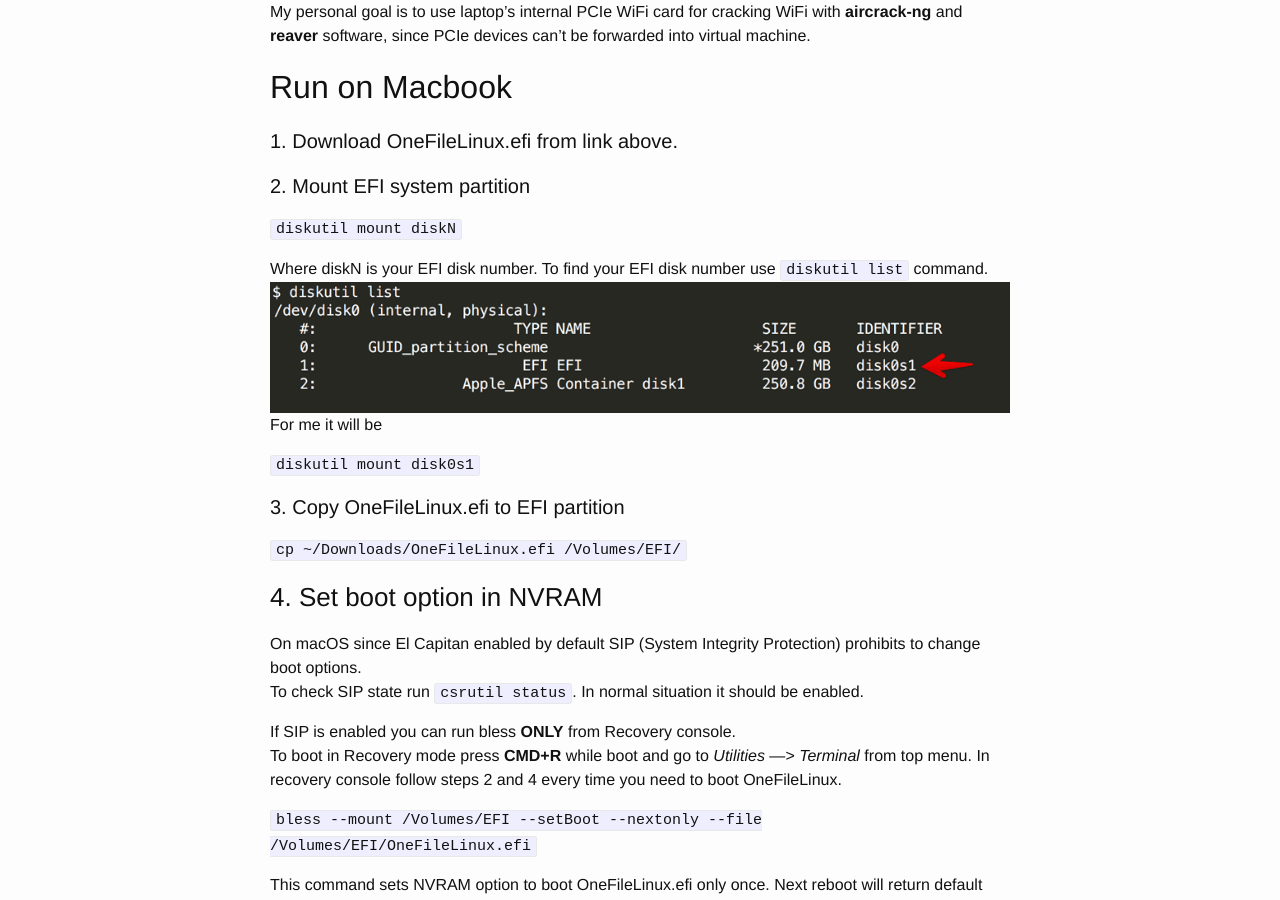
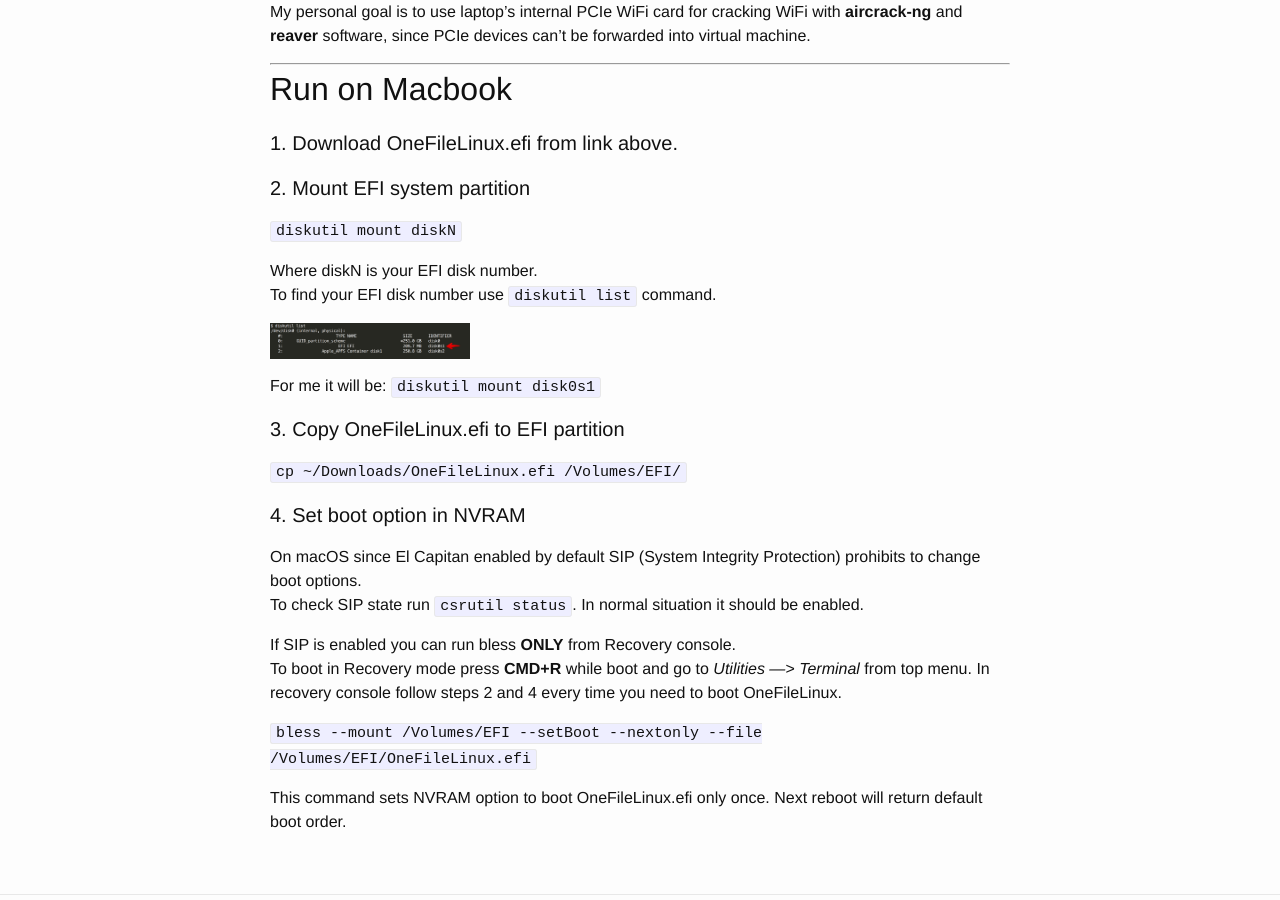
Before and after one commit to zhovner/zhovner.github.com, a Jekyll site: the page built from _posts/2018-03-02-one-file-linux.md, in a window 1280 px wide and 900 px high, scrolled down 1167 px. Built offline with Jekyll 4.4.1, drawn with Linux system fonts in a browser that asks for light colours; comment, search, counter and statistics services are not loaded.

Commit message:
Updated '_posts/2018-03-02-one-file-linux.md' via CloudCannon

```diff
--- a/_posts/2018-03-02-one-file-linux.md
+++ b/_posts/2018-03-02-one-file-linux.md
@@ -30,6 +30,7 @@
 This can be useful when you need Linux on bare metal and can't use USB flash. In comparison with Live USB flash, one file Linux setups permanently in EFI partition and can boot any time later.
 My personal goal is to use laptop's internal PCIe WiFi card for cracking WiFi with <b>aircrack-ng</b> and <b>reaver</b> software, since PCIe devices can't be forwarded into virtual machine.
 
+---
 
 ## Run on Macbook
 
@@ -39,11 +40,12 @@
 
 `diskutil mount diskN`
 
-Where diskN is your EFI disk number. To find your EFI disk number use `diskutil list` command.
-![macOS diskutil list EFI partition](/img/diskutil-list-efi.png)
-For me it will be
+Where diskN is your EFI disk number.
+To find your EFI disk number use `diskutil list` command.
 
-`diskutil mount disk0s1`
+<img width="200" alt="macOS diskutil list EFI partition" src="/img/diskutil-list-efi.png" />
+
+For me it will be: `diskutil mount disk0s1`
 
 
 #### 3. Copy OneFileLinux.efi to EFI partition
@@ -51,7 +53,7 @@
 `cp ~/Downloads/OneFileLinux.efi /Volumes/EFI/`
 
 
-### 4. Set boot option in NVRAM
+#### 4. Set boot option in NVRAM
 
 On macOS since El Capitan enabled by default SIP (System Integrity Protection) prohibits to change boot options.
 To check SIP state run `csrutil status`. In normal situation it should be enabled.
```
